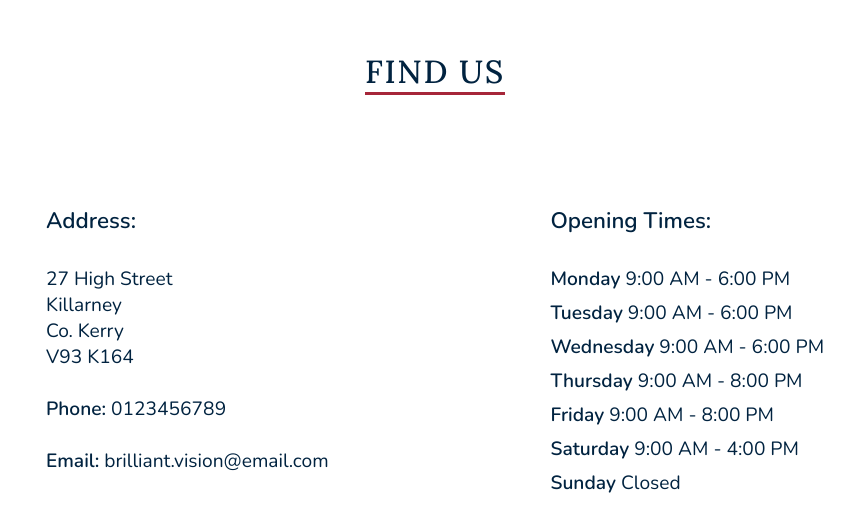
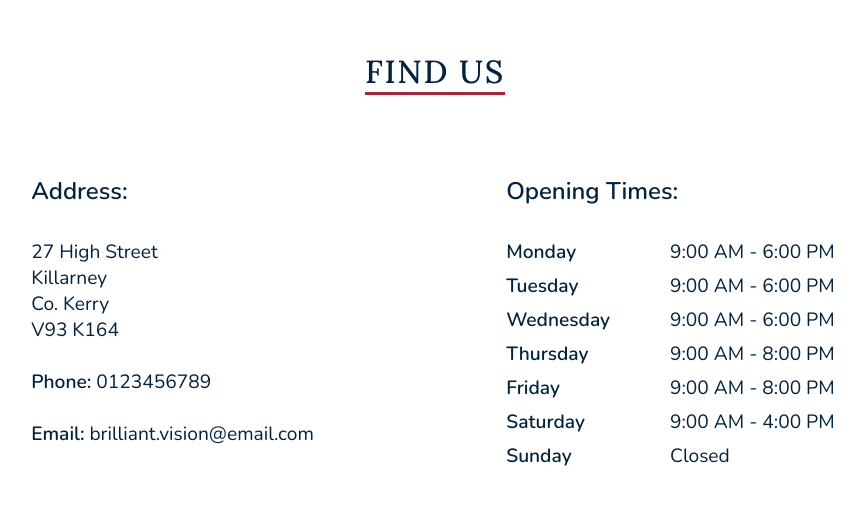
Before and after one commit to walczakw/p1-brilliant-vision, a plain HTML site: page index.html in a window 1280 px wide. Shown: the part 1959-2490 px from the top of the page, without its empty margins (205-1069 px from the left). Drawn offline with nearby package versions, Linux system fonts and the light colour scheme; a web font is replaced by a local one.

Commit message:
Add flex propierties to 'Opening hours' list in 'Find Us' section

```diff
--- a/assets/css/style.css
+++ b/assets/css/style.css
@@ -331,11 +331,9 @@ nav a:active, a:hover {
 }
 
 #find-us-box h4 {
-    font-size: 1.4rem;
-}
-
-#map-container {
-    margin-top: 3rem;
+    font-size: 1.5rem;
+    font-weight: 600;
+    margin-top: 0;
 }
 
 #opening-hours ul {
@@ -345,8 +343,21 @@ nav a:active, a:hover {
 #opening-hours ul li {
     list-style: none;
     padding-bottom: 0.5rem;
+    display: flex;
 }
 
+#opening-hours ul strong {
+    width: 30%;
+}
+
+#opening-hours ul span {
+    width: 50%;
+    padding-left: 4rem;
+}
+
+#map-container {
+    margin-top: 3rem;
+}
 
 /* Footer */
 
```
